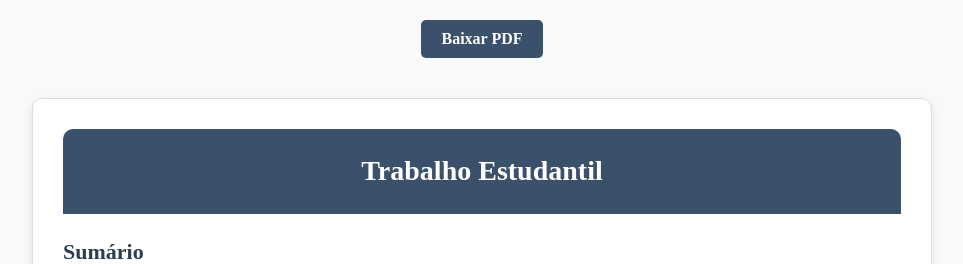
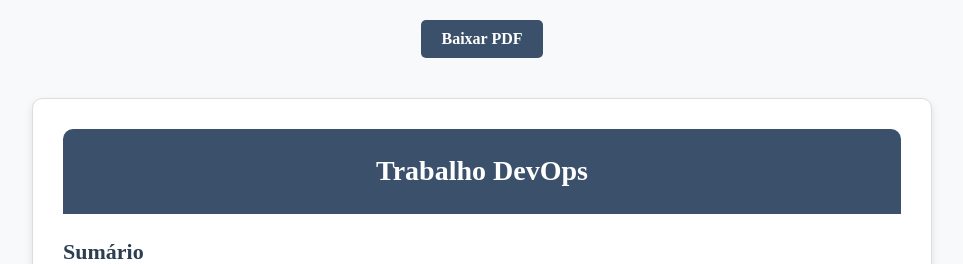
Before and after one commit to PauloSergioJunior/react-basic-application, a React (Create React App) app: page / in a window 1280 px wide. Shown: the top 264 px of the page, without its empty margins (158-1121 px from the left). Built offline with nearby package versions, Linux system fonts and the light colour scheme.

Commit message:
alteracao no titulo

```diff
--- a/src/component/TrabalhoEstudantil.js
+++ b/src/component/TrabalhoEstudantil.js
@@ -22,7 +22,7 @@ export default function TrabalhoEstudantil() {
         <button className="pdf-button" onClick={generatePDF}>Baixar PDF</button>
       </div>
       <div className="document-container">
-        <header className="document-header">Trabalho Estudantil</header>
+        <header className="document-header">Trabalho DevOps</header>
 
         <main className="document-content">
           <h2 className="document-title">Sumário</h2>
```
